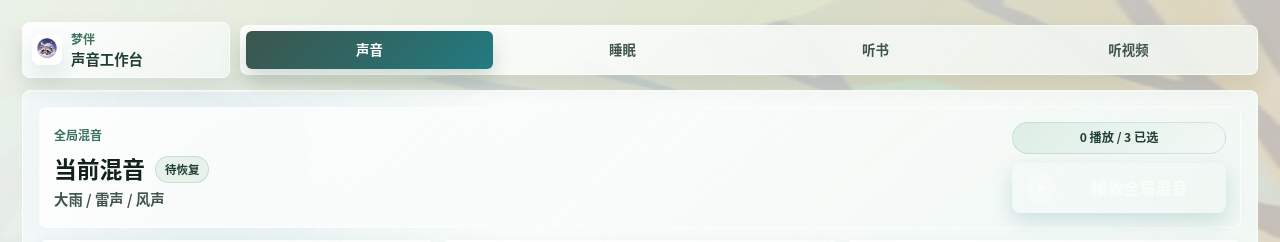
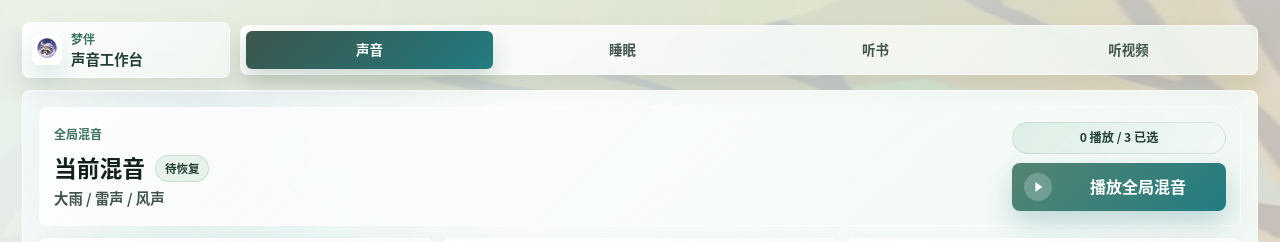
Before and after one commit to LoftyShadow/sleep-companion, a React (Vite) app: page / in a window 1280 px wide. Shown: the top 242 px of the page. Built offline with nearby package versions, Linux system fonts and the light colour scheme; no server answers.

Commit message:
fix(播放按钮): 限定视频页按钮样式作用域

```diff
--- a/src/features/videoListening/VideoListeningView.css
+++ b/src/features/videoListening/VideoListeningView.css
@@ -501,7 +501,7 @@
   min-height: 52px;
 }
 
-.transport-button {
+.video-listening-view .transport-button {
   display: grid;
   grid-template-columns: 32px minmax(0, 1fr);
   align-items: center;
@@ -520,18 +520,18 @@
     transform 180ms ease;
 }
 
-.transport-button:hover:not(:disabled) {
+.video-listening-view .transport-button:hover:not(:disabled) {
   box-shadow: 0 10px 24px rgba(25, 119, 123, 0.22);
   transform: translateY(-1px);
 }
 
-.transport-button[aria-pressed="true"] {
+.video-listening-view .transport-button[aria-pressed="true"] {
   color: #fff8f6;
   background: #a6463c;
   box-shadow: 0 10px 24px rgba(177, 76, 67, 0.2);
 }
 
-.transport-button:disabled,
+.video-listening-view .transport-button:disabled,
 .video-playback-button:disabled,
 .video-source-toggle:disabled,
 .video-fullscreen-toggle:disabled,
@@ -542,7 +542,7 @@
   transform: none;
 }
 
-.transport-glyph {
+.video-listening-view .transport-glyph {
   display: inline-grid;
   width: 30px;
   height: 30px;
```
